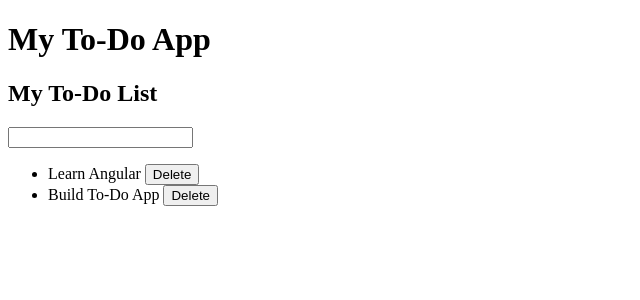
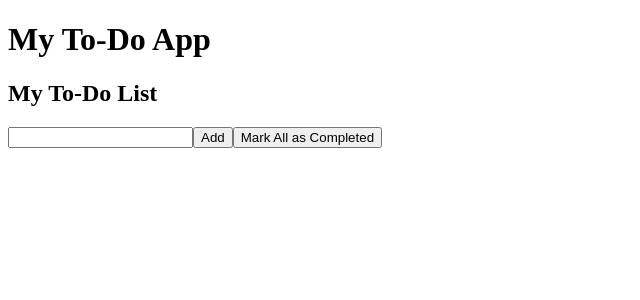
Before and after one commit to olayeancarh/todo-app, an Angular app: page / in a window 1280 px wide. Shown: the top 300 px of the page, without its empty margins (0-640 px from the left). Built offline with nearby package versions, Linux system fonts and the light colour scheme.

Commit message:
feat: enhance TodoList component with ngOnInit lifecycle and localStorage integration

```diff
--- a/src/app/todo-list/todo-list.component.html
+++ b/src/app/todo-list/todo-list.component.html
@@ -1,5 +1,7 @@
 <h2>My To-Do List</h2>
 <input type="text" name="taskInput" #taskInput (keyup.enter)="addTodo(taskInput.value)">
+<button (click)="addTodo(taskInput.value); taskInput.value=''">Add</button>
+<button (click)="markAllAsCompleted()">Mark All as Completed</button>
 <ul>
   @for (todo of todos; track $index) {
   <li> {{ todo.task }} <button (click)="deleteTodo(todo.id)">Delete</button></li>
--- a/src/app/todo-list/todo-list.component.ts
+++ b/src/app/todo-list/todo-list.component.ts
@@ -1,4 +1,4 @@
-import { Component } from '@angular/core';
+import { Component, OnInit } from '@angular/core';
 
 interface Todo {
   id: number;
@@ -12,31 +12,35 @@ interface Todo {
   templateUrl: './todo-list.component.html',
   styleUrl: './todo-list.component.css'
 })
-export class TodoListComponent {
-  todos: Todo[] = [
-    { id: 1, task: 'Learn Angular', completed: false },
-    { id: 2, task: 'Build To-Do App', completed: false }
-  ];
+export class TodoListComponent implements OnInit{
+  todos: Todo[] = [];
+
+  ngOnInit(): void {
+    this.todos = JSON.parse(localStorage.getItem('todos') || '[]');
+  }
 
   addTodo(task: string) {
-    const newTodo: Todo = {
-      id: this.todos.length + 1,
-      task,
-      completed: false
-    };
-
-    this.todos =  [...this.todos, newTodo];
+    const newTodo: Todo = { id: this.todos.length + 1, task, completed: false };
+    this.todos = [...this.todos, newTodo];
+    this.saveTodos();
   }
 
   toggleTodo(id: number) {
     this.todos = this.todos.map(todo => todo.id !== id ? todo : { ...todo, completed: !todo.completed });
+    this.saveTodos();
   }
 
   deleteTodo(id: number) {
     this.todos = this.todos.filter(todo => todo.id !== id);
+    this.saveTodos();
   }
 
-  markAllCompleted() {
+  markAllAsCompleted() {
     this.todos = this.todos.map(todo => ({ ...todo, completed: true }));
+    this.saveTodos();
+  }
+
+  private saveTodos() {
+    localStorage.setItem('todos', JSON.stringify(this.todos));
   }
 }
```
